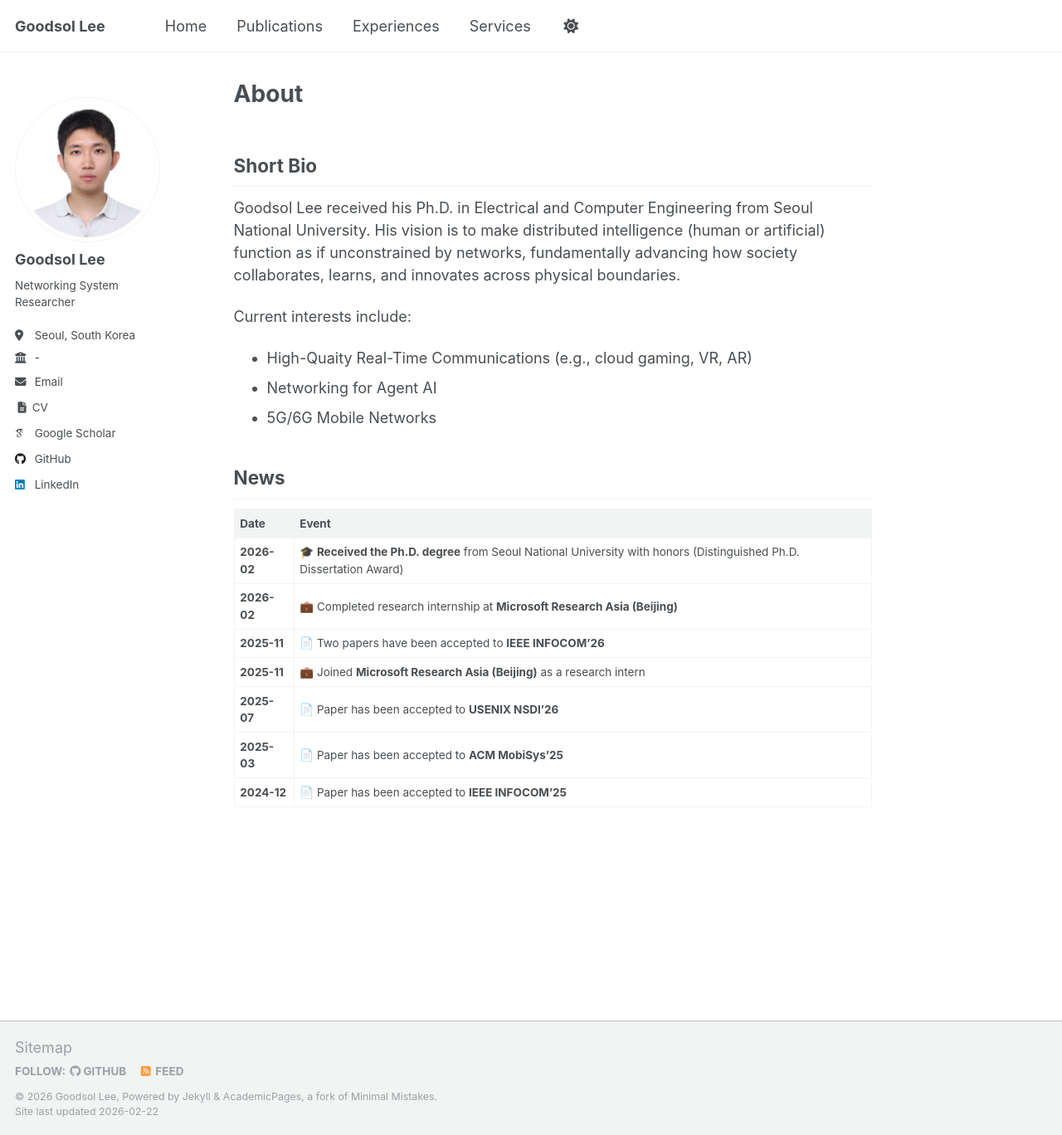
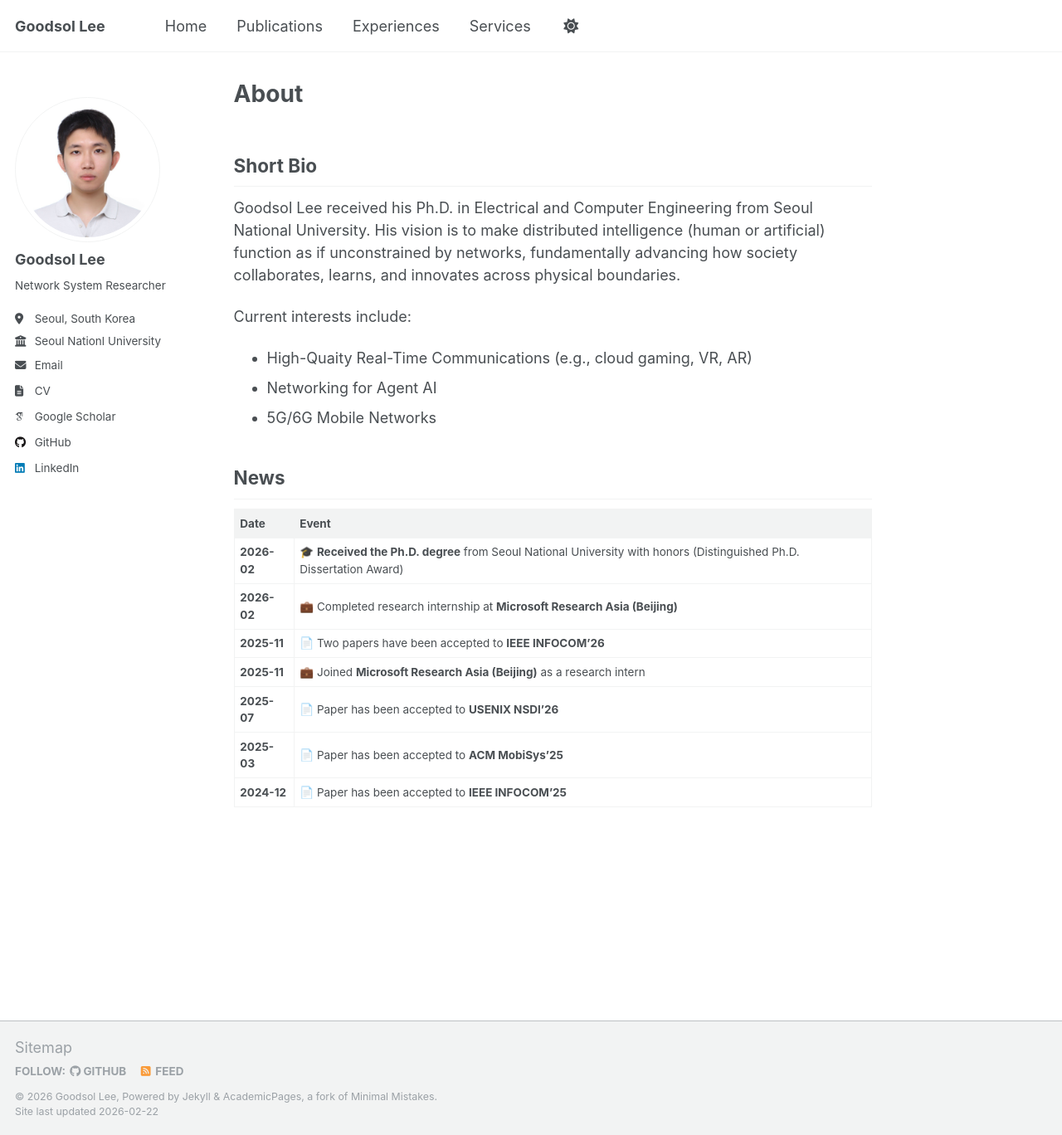
Before and after one commit to goodsollee/GoodsolLee.github.io, a Jekyll site: the page built from _pages/about.md, in a window 1280 px wide and 1368 px high. Shown: the whole window at 83% size. Built offline with Jekyll 4.4.1, drawn with Linux system fonts in a browser that asks for light colours; some web fonts are replaced; a script that is not in the unit is left out.

Commit message:
Updated (26.02)
Co-Authored-By: Claude Opus 4.6 <noreply@anthropic.com>

```diff
--- a/_config.yml
+++ b/_config.yml
@@ -12,7 +12,7 @@ site_theme               : "default"
 title                    : "Goodsol Lee"
 title_separator          : "|"
 name                     : &name "Goodsol Lee"
-description              : &description "Networking System Researcher"
+description              : &description "Network System Researcher"
 url                      : https://goodsollee.github.io # the base hostname & protocol for your site e.g. "https://[your GitHub username].github.io" or if you already have some other page hosted on Github then use "https://[your GitHub username].github.io/[Your Repo Name]"
 baseurl                  : "" # the subpath of your site, e.g. "/blog"
 repository               : "goodsollee/GoodsolLee.github.io"
@@ -25,9 +25,9 @@ repository               : "goodsollee/GoodsolLee.github.io"
 author:
   avatar : "me.jpeg"
   name   : "Goodsol Lee"
-  bio    : "Networking System Researcher"
+  bio    : "Network System Researcher"
   location  : "Seoul, South Korea"
-  employer  : "-"
+  employer  : "Seoul Nationl University"
   email     : "goodsolusa@gmail.com"
   phone     : "+82 10-8660-9562"
   resume    : "https://goodsollee.github.io/files/CV.pdf"
--- a/_includes/author-profile.html
+++ b/_includes/author-profile.html
@@ -37,7 +37,7 @@
         <li><a href="mailto:{{ author.email }}"><i class="fas fa-fw fa-envelope icon-pad-right" aria-hidden="true"></i>{{ site.data.ui-text[site.locale].email_label | default: "Email" }}</a></li>
       {% endif %}
       {% if author.resume %}
-        <li><a href="{{ author.resume }}"><i class="fas fa-fw fa-file-alt"></i> CV</li>
+        <li><a href="{{ author.resume }}"><i class="fas fa-fw fa-file-alt icon-pad-right" aria-hidden="true"></i>CV</a></li>
       {% endif %}
       <!-- Font Awesome and Academicons icons / Academic websites -->
       {% if author.academia %}
```
